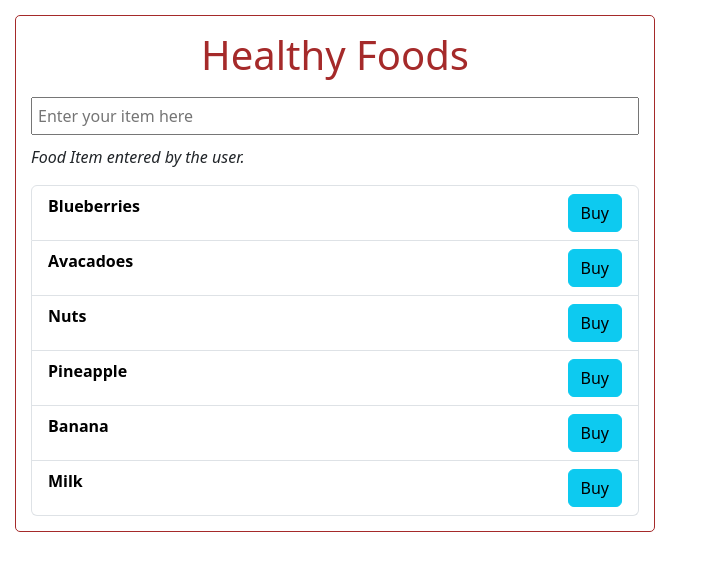
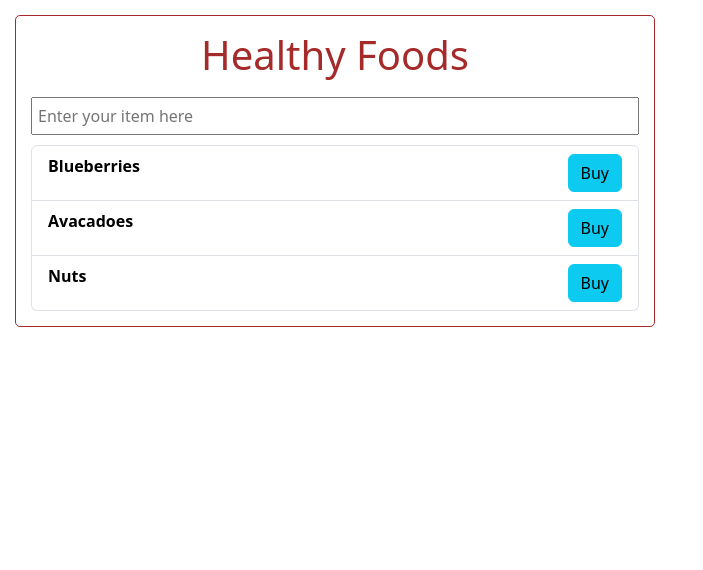
Before and after one commit to UjjwalDixit22/REACT, a React (Vite) app in the folder 18-Fragments/learning-fragments/: page / in a window 1280 px wide. Shown: the top 570 px of the page, without its empty margins (0-703 px from the left). Built offline with nearby package versions, Linux system fonts and the light colour scheme.

Commit message:
TODO app new version

```diff
--- a/18-Fragments/learning-fragments/src/App.jsx
+++ b/18-Fragments/learning-fragments/src/App.jsx
@@ -8,7 +8,7 @@ import { useState } from "react";
 
 function App() {
   // let foodITems =[];
-  let foodITems = ["Blueberries", "Avacadoes", "Nuts", "Pineapple","Banana","Milk"];
+  // let foodITems = ["Blueberries", "Avacadoes", "Nuts", "Pineapple","Banana","Milk"];
 
   // if(foodITems.length===0){
   //   return <p>Still Hungry!</p>
@@ -20,30 +20,44 @@ function App() {
 
   // Do this
 
-  let [textToShow, setTextStateFun] =  useState("Food Item entered by the user.");
-  console.log(`Current value of textState:${textToShow}`);
+  // let [textToShow, setTextStateFun] = useState();
 
+  let [foodItems,setFoodItems] = useState([
+    "Blueberries",
+    "Avacadoes",
+    "Nuts",
+  ]);
+
+  // console.log(`Current value of textState:${textToShow}`);
 
   // It returns array of current vale and changing function
 
+  // let textToShow = "Food Item entered by the user."
+  // const handleOnchange = (e) => {
+  const onKeyDown = (e) => {
+    if(event.key === "Enter"){
+      let newFoodItem = e.target.value;
+      let newFoodItems = [...foodItems,newFoodItem]; // Copying the old array
+      setFoodItems(newFoodItems);
+      console.log(newFoodItem);
 
-  // let textToShow = "Food Item entered by the user."
-  const handleOnchange=(e)=>{
-        // console.log(e.target.value);
-        setTextStateFun(e.target.value);
     }
+    // console.log(e.target.value);
+    // setTextStateFun(e.target.value);
+  };
 
   return (
     <>
-    <Container>
-      <h1 className="foodHeading">Healthy Foods</h1>
-      {/* {emptyMessage} */}
-      <FoodInput handleOnchange={handleOnchange}/>
-      <p><i>{textToShow}</i></p>
-      <Errormsg items={foodITems} />
-      <FoodItems items={foodITems} />
-    </Container>
-
+      <Container>
+        <h1 className="foodHeading">Healthy Foods</h1>
+        {/* {emptyMessage} */}
+        {/* <FoodInput handleOnchange={handleOnchange} />
+         */}
+        <Errormsg items={foodItems} />
+        <FoodInput handleOnKeyDown={onKeyDown} />
+        {/* <p><i>{textToShow}</i></p> */}
+        <FoodItems items={foodItems} />
+      </Container>
     </>
   );
 }
--- a/18-Fragments/learning-fragments/src/Components/Errormsg.jsx
+++ b/18-Fragments/learning-fragments/src/Components/Errormsg.jsx
@@ -1,6 +1,6 @@
 const Errormsg = ({items}) => {
     // define fooditems in parent class i.e. app.jsx
 //   let foodITems = ["Blueberry", "Avacadoes", "Nuts", "Pineapple"];
-      return<> {items.length === 0 && <p>Hey still there...</p>}</>
+      return<> {items.length === 0 && <p>I'm still hungry...</p>}</>
 }
 export default Errormsg;
--- a/18-Fragments/learning-fragments/src/Components/FoodInput..jsx
+++ b/18-Fragments/learning-fragments/src/Components/FoodInput..jsx
@@ -1,11 +1,13 @@
 import styles from "./FoodInput.module.css";
-const FoodInput = ({handleOnchange}) => {
+// const FoodInput = ({handleOnchange}) => {
+const FoodInput = ({handleOnKeyDown}) => {
   return (
     <input
       type="text"
       placeholder="Enter your item here"
       className={styles.foodInput}
-      onChange={handleOnchange}
+      // onChange={handleOnchange}
+      onKeyDown={handleOnKeyDown}
     />
   );
 };
--- a/18-Fragments/learning-fragments/src/Components/FoodItems.jsx
+++ b/18-Fragments/learning-fragments/src/Components/FoodItems.jsx
@@ -1,13 +1,23 @@
-import Item from "./Item"
+import { useState } from "react";
+import Item from "./Item";
 
-const FoodItems = ({items}) => {
-    // define fooditems in parent class i.e. app.jsx
+const FoodItems = ({ items }) => {
+  let [activeItems, setActiveItems] = useState([]);
+
+  const onBuyButton = (event,item) => {
+    let newActiveItems = [...activeItems,item];
+    setActiveItems(newActiveItems);
+  }
+  // define fooditems in parent class i.e. app.jsx
   return (
     <ul className="list-group">
       {items.map((item) => (
-        <Item key = {item} foodItem = {item} handleBuyButton={() =>{
-          console.log(`${item} bought`);
-        }}/>
+        <Item
+          key={item}
+          foodItem={item}
+          bought={activeItems.includes(item)}
+          handleBuyButton={(event)=>(onBuyButton(event,item))}
+        />
         // Key is for if we want to change single item  you are giving id to enhance performance
       ))}
     </ul>
--- a/18-Fragments/learning-fragments/src/Components/Item.jsx
+++ b/18-Fragments/learning-fragments/src/Components/Item.jsx
@@ -1,18 +1,25 @@
-
-import styles from './Item.module.css';
+import styles from "./Item.module.css";
 // We can name anything as parent object here in place of styles
 
 // const Item = (props) => {
-const Item = ({foodItem , handleBuyButton}) => {
+const Item = ({ foodItem, bought, handleBuyButton }) => {
   // const handleBuyClick = (foodItem) => {
   //   console.log(`Item being bought is the ${foodItem}`)
   // }
   //(inside bracket where props is written we can directly pass the name of the prop{foodItem})
-  return <li className={`${styles["ug-item"]} list-group-item`}><span className={`${styles["ug-span"]}`}>{foodItem}</span>
-  <button className={`${styles.buttons} btn btn-info`}
-  // onClick={()=>handleBuyClick(foodItem)}>
-  onClick={handleBuyButton}>
-    Buy</button>
-  </li>;
+  return (
+    <li
+      className={`${styles["ug-item"]} list-group-item ${bought && "active"}`}
+    >
+      <span className={`${styles["ug-span"]}`}>{foodItem}</span>
+      <button
+        className={`${styles.buttons} btn btn-info`}
+        // onClick={()=>handleBuyClick(foodItem)}>
+        onClick={handleBuyButton}
+      >
+        Buy
+      </button>
+    </li>
+  );
 };
 export default Item;
```
